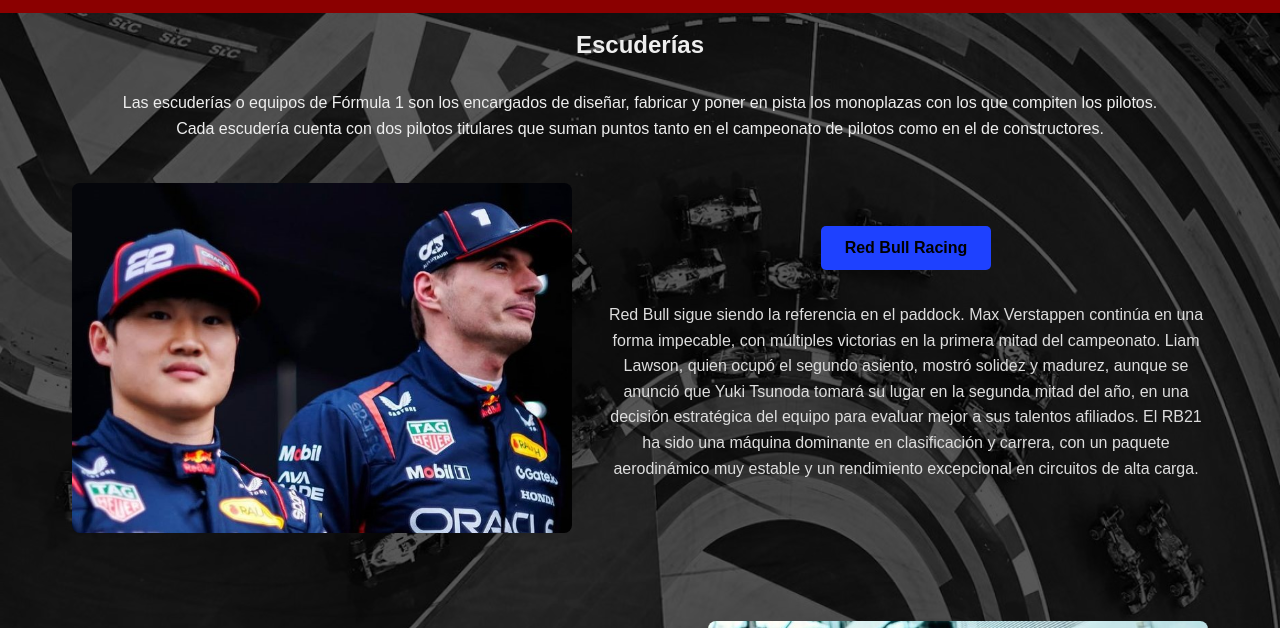
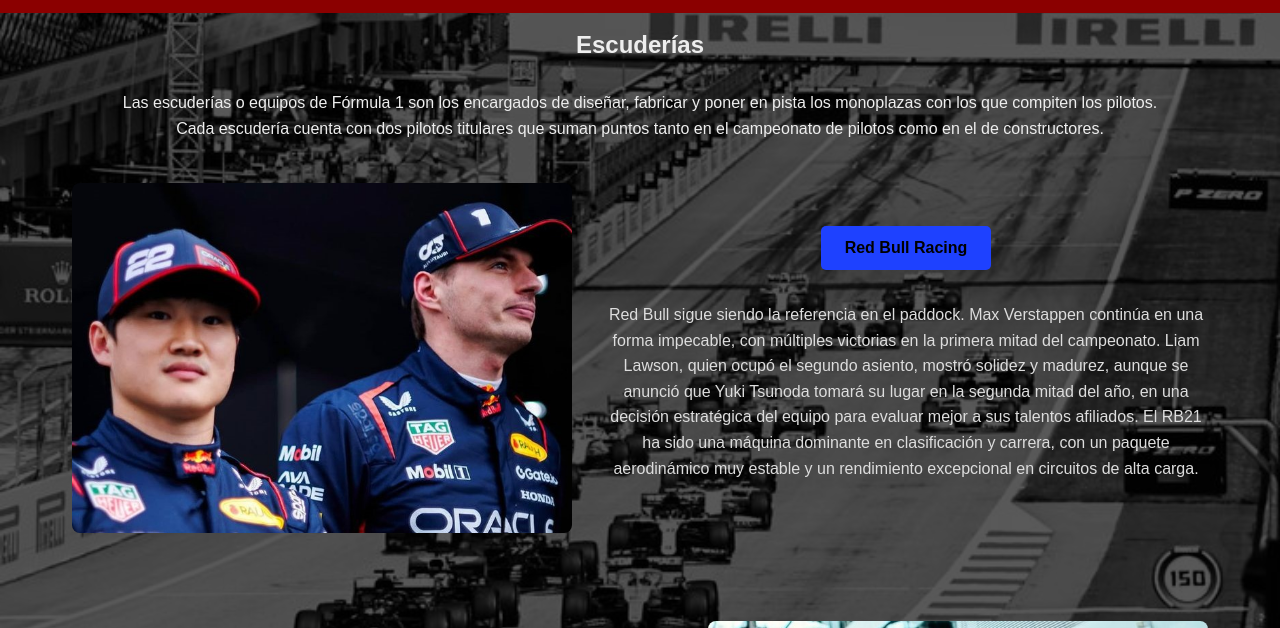
Before and after one commit to pat-to28/pat-to28.github.io, a plain HTML site: page escuderias.html in a window 1280 px wide. Shown: the part 96-724 px from the top of the page. Drawn offline with Linux system fonts and the light colour scheme.

Commit message:
Update escuderias.css

```diff
--- a/escuderias.css
+++ b/escuderias.css
@@ -7,7 +7,7 @@
 
 body {
   font-family: sans-serif;
-  background: url('lol.jpg') no-repeat center center fixed;
+  background: url('img/esc.jpg') no-repeat center center fixed;
   background-size: cover;
   background-color: #111;
   color: #eee;
```
